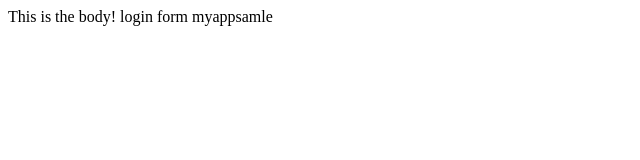
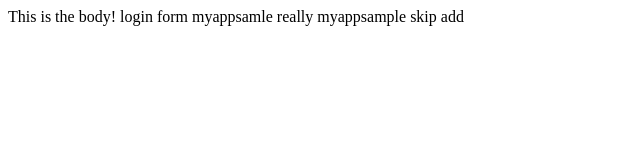
Before and after one commit to brizendined/myappsample, a plain HTML site: page index.html in a window 1280 px wide. Shown: the whole page, without its empty margins (0-640 px from the left). Drawn offline with Linux system fonts and the light colour scheme.

Commit message:
commit skip staging

```diff
--- a/index.html
+++ b/index.html
@@ -7,6 +7,8 @@
     <body>This is the body!
         login form
         myappsamle
+        really myappsample
+        skip add
     </body>
 
 
```
